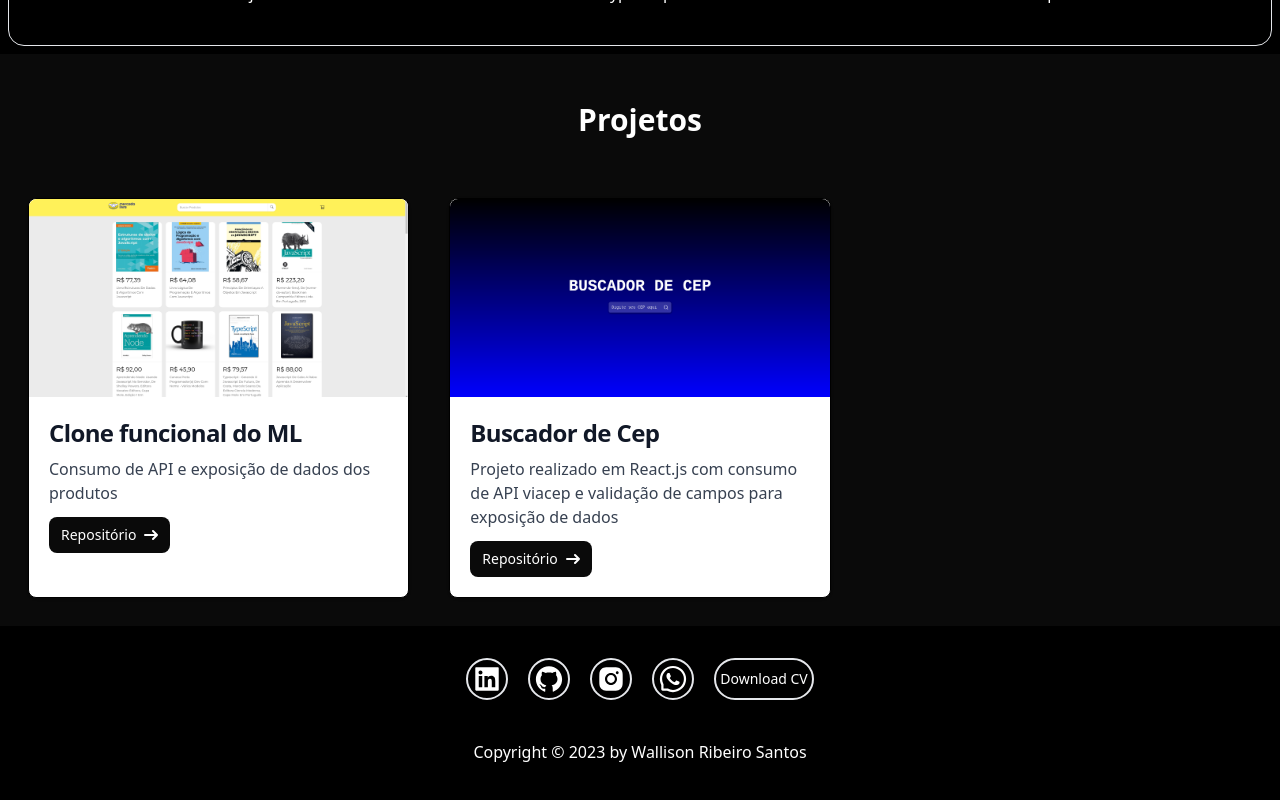
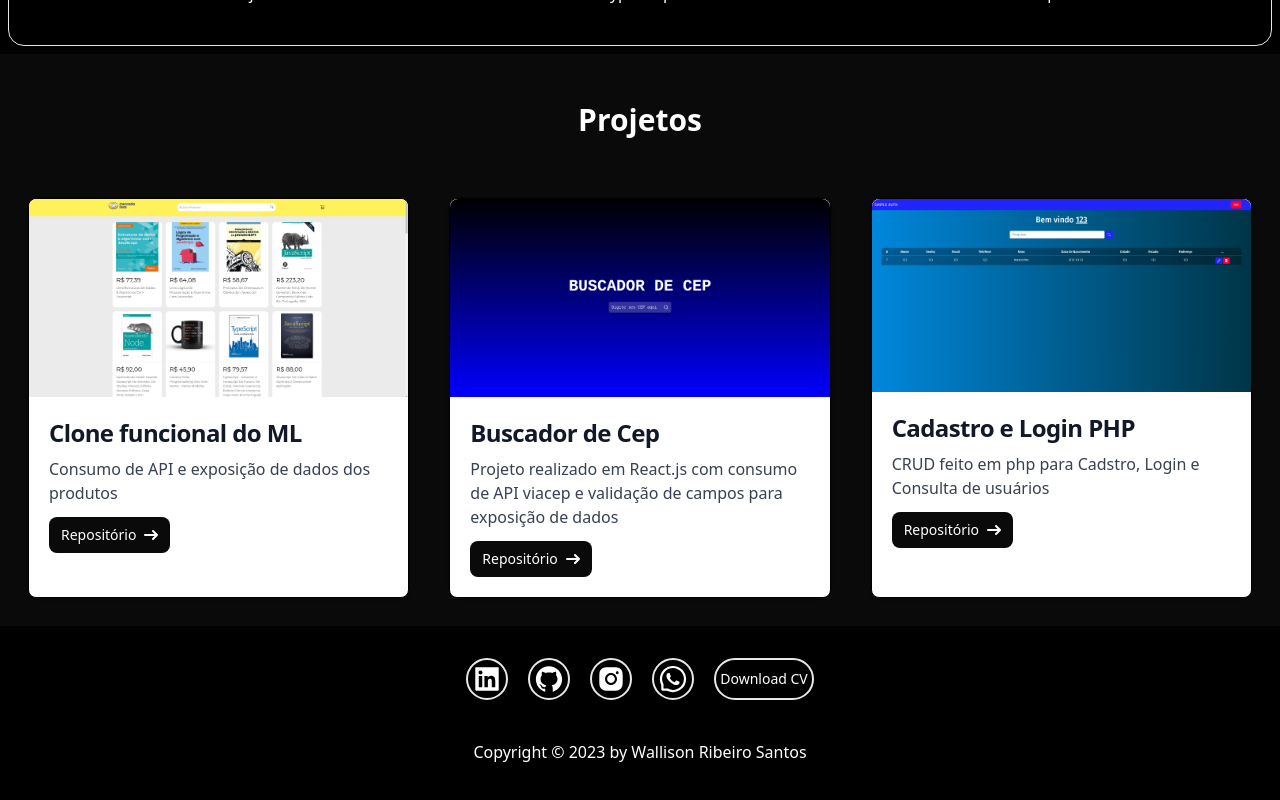
Before and after one commit to WallisonRib/Portfolio, a React (Vite) app: page / in a window 1280 px wide. Shown: the part 2690-3490 px from the top of the page. Built offline with nearby package versions, Linux system fonts and the light colour scheme.

Commit message:
new card project

```diff
--- a/src/assets/components/Projects.jsx
+++ b/src/assets/components/Projects.jsx
@@ -1,6 +1,7 @@
 import Card from "./Card";
 import foto_ml from "../images/preview_clone_ml.png"
 import foto_cep from "../images/preview_buscadordecep.png"
+import foto_auth from "../images/preview_php_auth.png"
 
 function Projects() {
     return (
@@ -10,6 +11,7 @@ function Projects() {
                 <div class="grid grid-cols-1 md:grid-cols-3 gap-10 text-white 2xl:mx-60 m-5">
                     <Card foto={foto_ml} titulo="Clone funcional do ML" texto="Consumo de API e exposição de dados dos produtos " repositorio={"https://github.com/WallisonRib/Clone-Funcional-MercadoLivre"} />
                     <Card foto={foto_cep} titulo="Buscador de Cep" texto="Projeto realizado em React.js com consumo de API viacep e validação de campos para exposição de dados" repositorio={"https://github.com/WallisonRib/BuscadorDeCep"} />
+                    <Card foto={foto_auth} titulo="Cadastro e Login PHP" texto="CRUD feito em php para Cadstro, Login e Consulta de usuários" repositorio={"https://github.com/WallisonRib/auth_php"} />
                 </div>
             </div>
         </section>
```
Also changed, not shown: src/assets/images/preview_php_auth.png (added), tailwind.config.js (line endings or trailing spaces).
